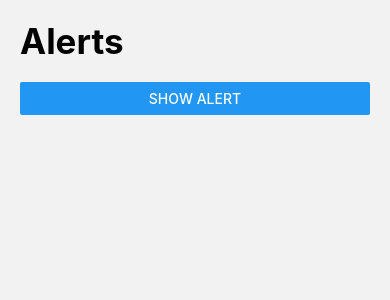
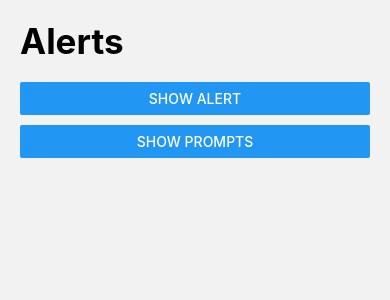
Before and after one commit to EcheCostabel/RNComponents, a React Native app: screen /AlertScreen in a window 390 px wide. Shown: the top 300 px of the page. Built offline with nearby package versions, Linux system fonts and the light colour scheme.

Commit message:
adding prompt

```diff
--- a/package.json
+++ b/package.json
@@ -16,6 +16,7 @@
     "react": "18.2.0",
     "react-native": "0.71.8",
     "react-native-gesture-handler": "~2.9.0",
+    "react-native-prompt-android": "^1.1.0",
     "react-native-safe-area-context": "4.5.0",
     "react-native-screens": "~3.20.0",
     "react-native-vector-icons": "^9.2.0"
--- a/src/screens/AlertScreen.tsx
+++ b/src/screens/AlertScreen.tsx
@@ -1,7 +1,8 @@
-import React from 'react'
-import { Alert, Button, View } from 'react-native'
-import { HeaderTitle } from '../components/HeaderTitle'
-import { styles } from '../theme/appTheme'
+import React from 'react';
+import { Alert, Button, View } from 'react-native';
+import { HeaderTitle } from '../components/HeaderTitle';
+import { styles } from '../theme/appTheme';
+import prompt from 'react-native-prompt-android';
 
 export const AlertScreen = () => {
 
@@ -18,7 +19,24 @@ export const AlertScreen = () => {
             {text: 'OK', onPress: () => console.log('OK Pressed')}
         ]
     )
-}
+};
+
+    const showPrompt = ( ) => {
+        // prompt(
+        //     'Enter password',
+        //     'Enter your password to claim your $1.5B in lottery winnings',
+        //     [
+        //      {text: 'Cancel', onPress: () => console.log('Cancel Pressed'), style: 'cancel'},
+        //      {text: 'OK', onPress: password => console.log('OK Pressed, password: ' + password)},
+        //     ],
+        //     {
+        //         type: 'secure-text',
+        //         cancelable: false,
+        //         defaultValue: 'test',
+        //         placeholder: 'placeholder'
+        //     }
+        // );
+    }
 
   return (
     <View style={styles.globalMargin}>
@@ -28,6 +46,11 @@ export const AlertScreen = () => {
             title='Show Alert'
             onPress={showAlert}
         />
+        <View  style={{height: 10}}/>
+        <Button
+            title='Show Prompts'
+            onPress={showPrompt}
+        />
     </View>
   )
 };
```
Also changed, not shown: 1 other file (tests, documents, lock files or other folders).
